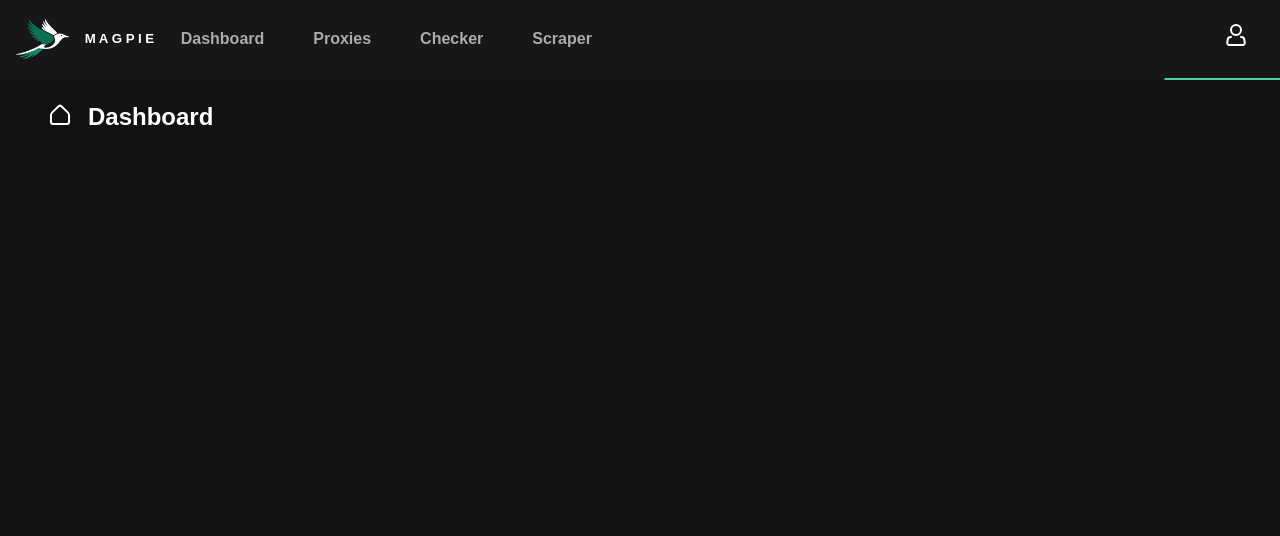
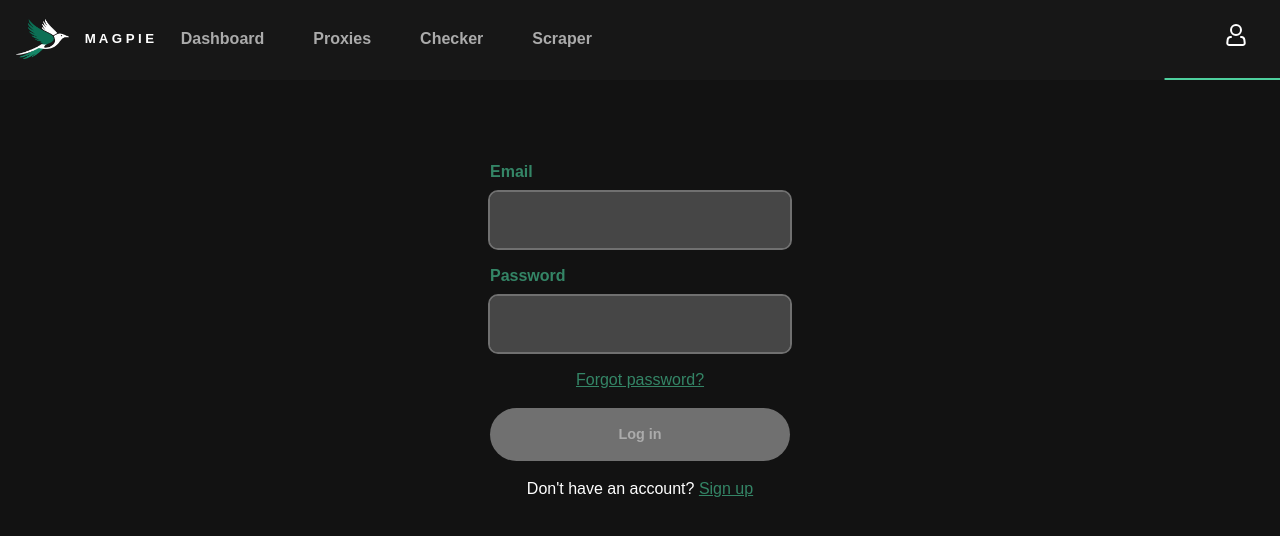
Before and after one commit to Magpie-Tools/magpie-frontend, an Angular app: page /login in a window 1280 px wide. Shown: the top 536 px of the page. Built offline with nearby package versions, Linux system fonts and the light colour scheme.

Commit message:
+ add test version of login and fix onFileClear

```diff
--- a/src/app/app.routes.ts
+++ b/src/app/app.routes.ts
@@ -4,11 +4,13 @@ import {DashboardComponent} from './dashboard/dashboard.component';
 import {CheckerComponent} from './checker/checker.component';
 import {ScraperComponent} from './scraper/scraper.component';
 import {ProxiesComponent} from './proxies/proxies.component';
+import {LoginComponent} from './login/login.component';
 
 export const routes: Routes = [
   {path: "license", component: LicenseComponent},
   {path: "proxies", component: ProxiesComponent},
   {path: "checker", component: CheckerComponent},
   {path: "scraper", component: ScraperComponent},
+  {path: "login", component: LoginComponent},
   {path: "**", component: DashboardComponent}
 ];
--- /dev/null
+++ b/src/app/login/login.component.html
@@ -0,0 +1,13 @@
+<form class="form">
+  <span class="input-span">
+    <label for="email" class="label">Email</label>
+    <input type="email" name="email" id="email"
+    /></span>
+  <span class="input-span">
+    <label for="password" class="label">Password</label>
+    <input type="password" name="password" id="password"
+    /></span>
+  <span class="span"><a href="#">Forgot password?</a></span>
+  <input class="submit" type="submit" value="Log in" />
+  <span class="span">Don't have an account? <a href="#">Sign up</a></span>
+</form>
--- /dev/null
+++ b/src/app/login/login.component.scss
@@ -0,0 +1,78 @@
+/* From Uiverse.io by bociKond */
+.form {
+  --bg-light: rgb(171 171 171);
+  --bg-dark: #707070;
+  --clr: #348566;
+  --clr-alpha: #9c9c9c60;
+  display: flex;
+  flex-direction: column;
+  align-items: center;
+  gap: 1rem;
+  width: 100%;
+  max-width: 300px;
+  margin: auto; /* Centers the form horizontally */
+  margin-top: 10vh;
+
+}
+
+.form .input-span {
+  width: 100%;
+  display: flex;
+  flex-direction: column;
+  gap: 0.5rem;
+}
+
+.form input[type="email"],
+.form input[type="password"] {
+  border-radius: 0.5rem;
+  padding: 1rem 0.75rem;
+  width: 100%;
+  border: none;
+  display: flex;
+  align-items: center;
+  gap: 0.5rem;
+  background-color: var(--clr-alpha);
+  outline: 2px solid var(--bg-dark);
+}
+
+.form input[type="email"]:focus,
+.form input[type="password"]:focus {
+  outline: 2px solid var(--clr);
+}
+
+.label {
+  align-self: flex-start;
+  color: var(--clr);
+  font-weight: 600;
+}
+
+.form .submit {
+  padding: 1rem 0.75rem;
+  width: 100%;
+  display: flex;
+  align-items: center;
+  gap: 0.5rem;
+  border-radius: 3rem;
+  background-color: var(--bg-dark);
+  color: var(--bg-light);
+  border: none;
+  cursor: pointer;
+  transition: all 300ms;
+  font-weight: 600;
+  font-size: 0.9rem;
+}
+
+.form .submit:hover {
+  background-color: var(--clr);
+  color: var(--bg-dark);
+}
+
+.span {
+  text-decoration: none;
+  //color: var(--bg-dark);
+  color: white;
+}
+
+.span a {
+  color: var(--clr);
+}
--- a/src/app/proxies/proxies.component.ts
+++ b/src/app/proxies/proxies.component.ts
@@ -63,6 +63,7 @@ export class ProxiesComponent {
     this.file = undefined;
     this.fileProxiesWithAuthCount = 0;
     this.fileProxiesNoAuthCount = 0;
+    this.uniqueFileProxiesCount = 0;
   }
 
   addTextAreaProxies() {
```
Also changed, not shown: src/app/login/login.component.ts (added, +12 -0 lines), 1 other file (tests, documents, lock files or other folders).
